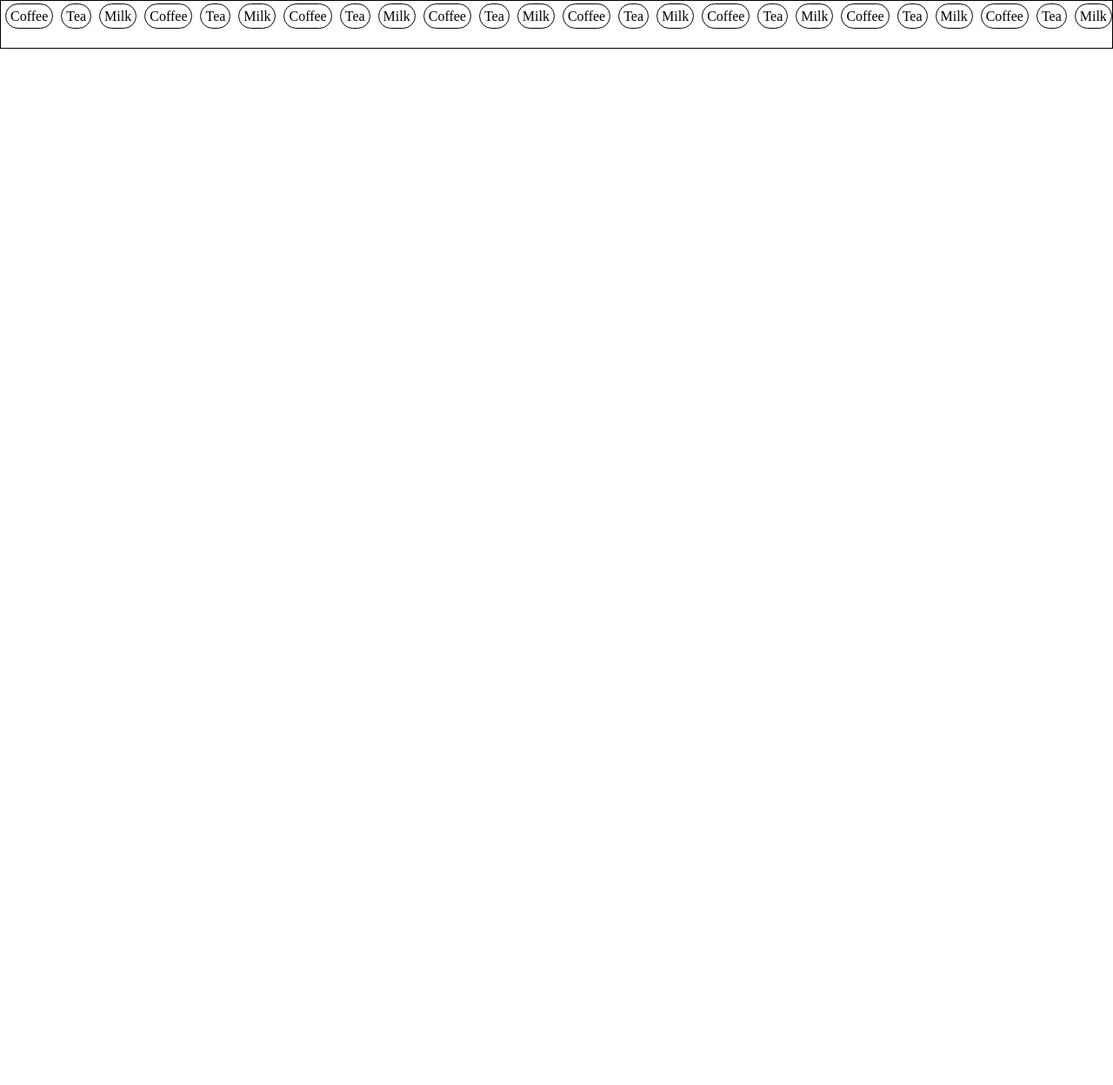
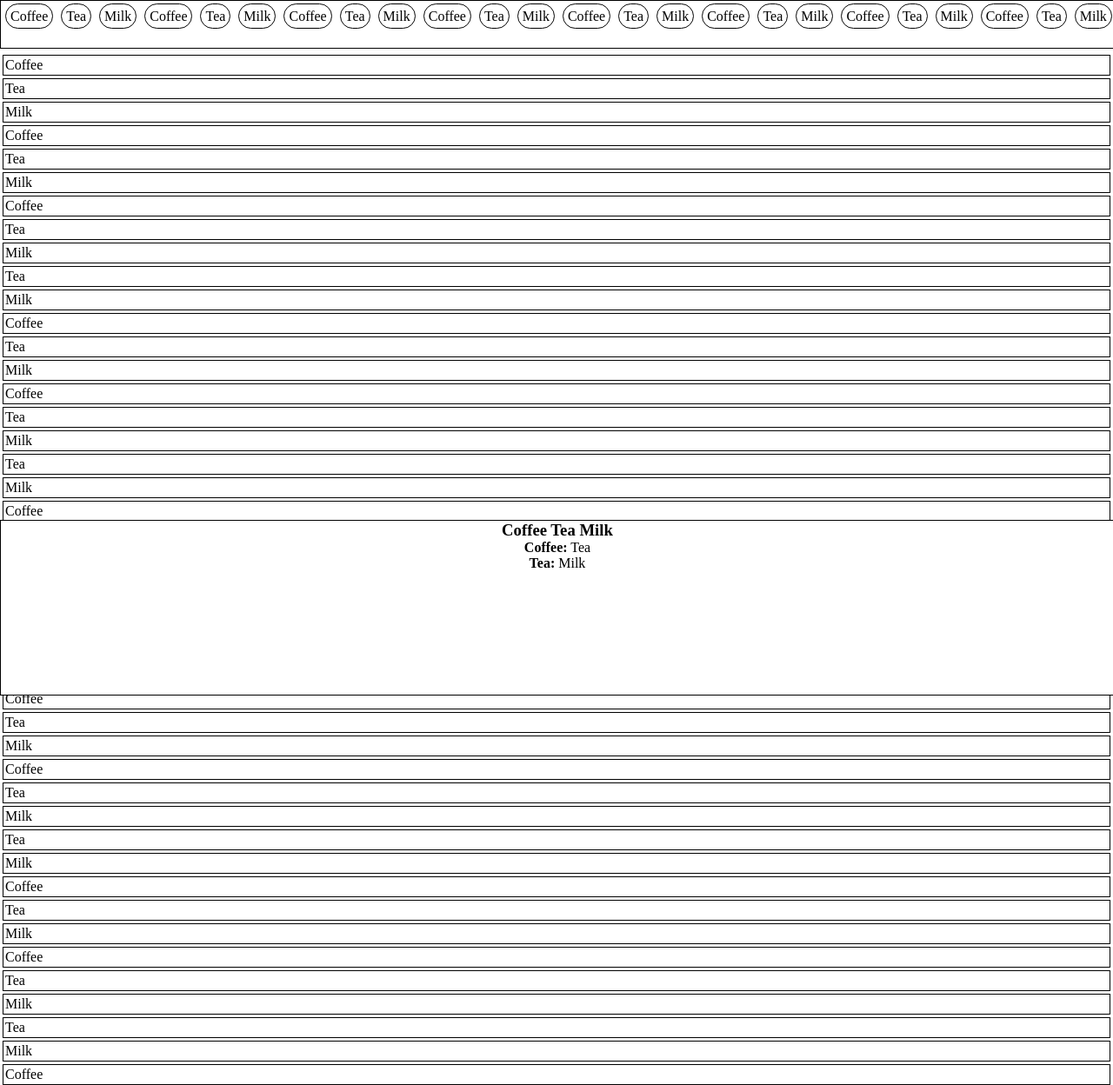
Before and after one commit to birdiecode/passwdtags, a plain HTML site: page index.html in a window 1280 px wide. Shown: the top 1248 px of the page at 87% size. Before the commit the page ends 800 px from the top, so only its background shows below. Drawn offline with Linux system fonts and the light colour scheme.

Commit message:
сделан шаблон

```diff
--- a/index.html
+++ b/index.html
@@ -9,10 +9,17 @@
 			margin: 0;
 			padding: 0;
 		}
+		li {
+			list-style-type: none;
+		}
 		ul.tags {
+			position: fixed;
+			width: 100%;
 			overflow-x: scroll;
 			height: 40px;
 			padding: 5px;
+
+			background-color: white;
 			border: solid 1px black;
 			white-space: nowrap;
 			padding-top: 9px;
@@ -23,6 +30,23 @@
 			border: 1px solid #000;
 			border-radius: 30px;
 			padding: 5px;
+		}
+		ul.items {
+			padding-top: 60px;
+			padding-bottom: 203px;		}
+		ul.items li {
+			margin: 3px;
+			padding: 2px;
+			border: solid 1px black;
+		}
+		.content {
+			position: fixed;
+			bottom: 0;
+			width: 100%;
+			height: 200px;
+			text-align: center;
+			background-color: white;
+			border: 1px solid #000;
 		}
 	</style>
 </head>
@@ -113,5 +137,127 @@
 		<li>Tea</li>
 		<li>Milk</li>
 	</ul>
+	<ul class="items">
+		<li>Coffee</li>
+		<li>Tea</li>
+		<li>Milk</li>
+		<li>Coffee</li>
+		<li>Tea</li>
+		<li>Milk</li>
+		<li>Coffee</li>
+		<li>Tea</li>
+		<li>Milk</li>
+		<li>Tea</li>
+		<li>Milk</li>
+		<li>Coffee</li>
+		<li>Tea</li>
+		<li>Milk</li>
+		<li>Coffee</li>
+		<li>Tea</li>
+		<li>Milk</li>
+		<li>Tea</li>
+		<li>Milk</li>
+		<li>Coffee</li>
+		<li>Tea</li>
+		<li>Milk</li>
+		<li>Coffee</li>
+		<li>Tea</li>
+		<li>Milk</li>
+		<li>Tea</li>
+		<li>Milk</li>
+		<li>Coffee</li>
+		<li>Tea</li>
+		<li>Milk</li>
+		<li>Coffee</li>
+		<li>Tea</li>
+		<li>Milk</li>
+		<li>Tea</li>
+		<li>Milk</li>
+		<li>Coffee</li>
+		<li>Tea</li>
+		<li>Milk</li>
+		<li>Coffee</li>
+		<li>Tea</li>
+		<li>Milk</li>
+		<li>Tea</li>
+		<li>Milk</li>
+		<li>Coffee</li>
+		<li>Tea</li>
+		<li>Milk</li>
+		<li>Coffee</li>
+		<li>Tea</li>
+		<li>Milk</li>
+		<li>Tea</li>
+		<li>Milk</li>
+		<li>Coffee</li>
+		<li>Tea</li>
+		<li>Milk</li>
+		<li>Coffee</li>
+		<li>Tea</li>
+		<li>Milk</li>
+		<li>Tea</li>
+		<li>Milk</li>
+		<li>Coffee</li>
+		<li>Tea</li>
+		<li>Milk</li>
+		<li>Coffee</li>
+		<li>Tea</li>
+		<li>Milk</li>
+		<li>Tea</li>
+		<li>Milk</li>
+		<li>Coffee</li>
+		<li>Tea</li>
+		<li>Milk</li>
+		<li>Coffee</li>
+		<li>Tea</li>
+		<li>Milk</li>
+		<li>Tea</li>
+		<li>Milk</li>
+		<li>Coffee</li>
+		<li>Tea</li>
+		<li>Milk</li>
+		<li>Coffee</li>
+		<li>Tea</li>
+		<li>Milk</li>
+		<li>Tea</li>
+		<li>Milk</li>
+		<li>Coffee</li>
+		<li>Tea</li>
+		<li>Milk</li>
+		<li>Coffee</li>
+		<li>Tea</li>
+		<li>Milk</li>
+		<li>Tea</li>
+		<li>Milk</li>
+		<li>Coffee</li>
+		<li>Tea</li>
+		<li>Milk</li>
+		<li>Coffee</li>
+		<li>Tea</li>
+		<li>Milk</li>
+		<li>Tea</li>
+		<li>Milk</li>
+		<li>Coffee</li>
+		<li>Tea</li>
+		<li>Milk</li>
+		<li>Coffee</li>
+		<li>Tea</li>
+		<li>Milk</li>
+		<li>Tea</li>
+		<li>Milk</li>
+		<li>Coffee</li>
+		<li>Tea</li>
+		<li>Milk</li>
+		<li>Coffee</li>
+		<li>Tea</li>
+		<li>Milk</li>
+	</ul>
+	<div class="content">
+		<h3>Coffee Tea Milk</h3>
+		<ul>
+			<li><b>Coffee:</b> Tea</li>
+			<li><b>Tea:</b> Milk</li>
+		</ul>
+	</div>
 </body>
 </html>
```
